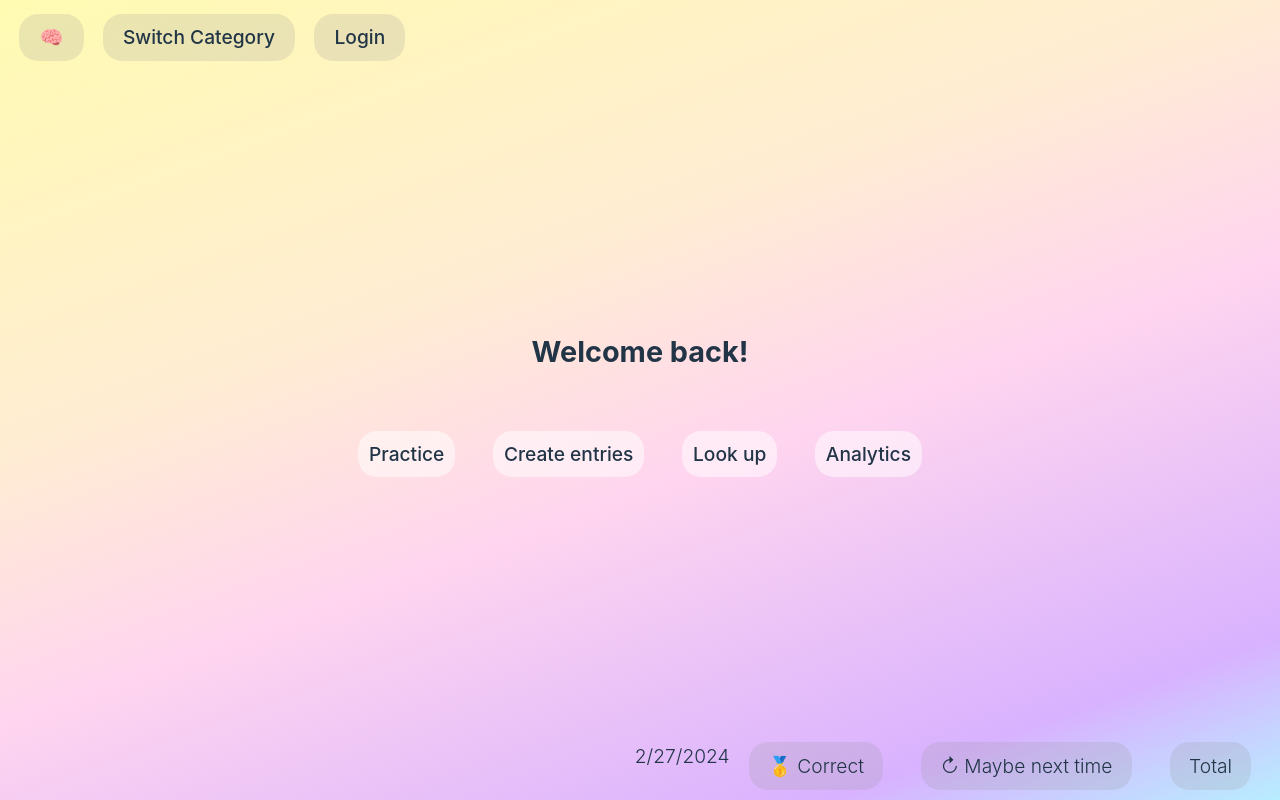
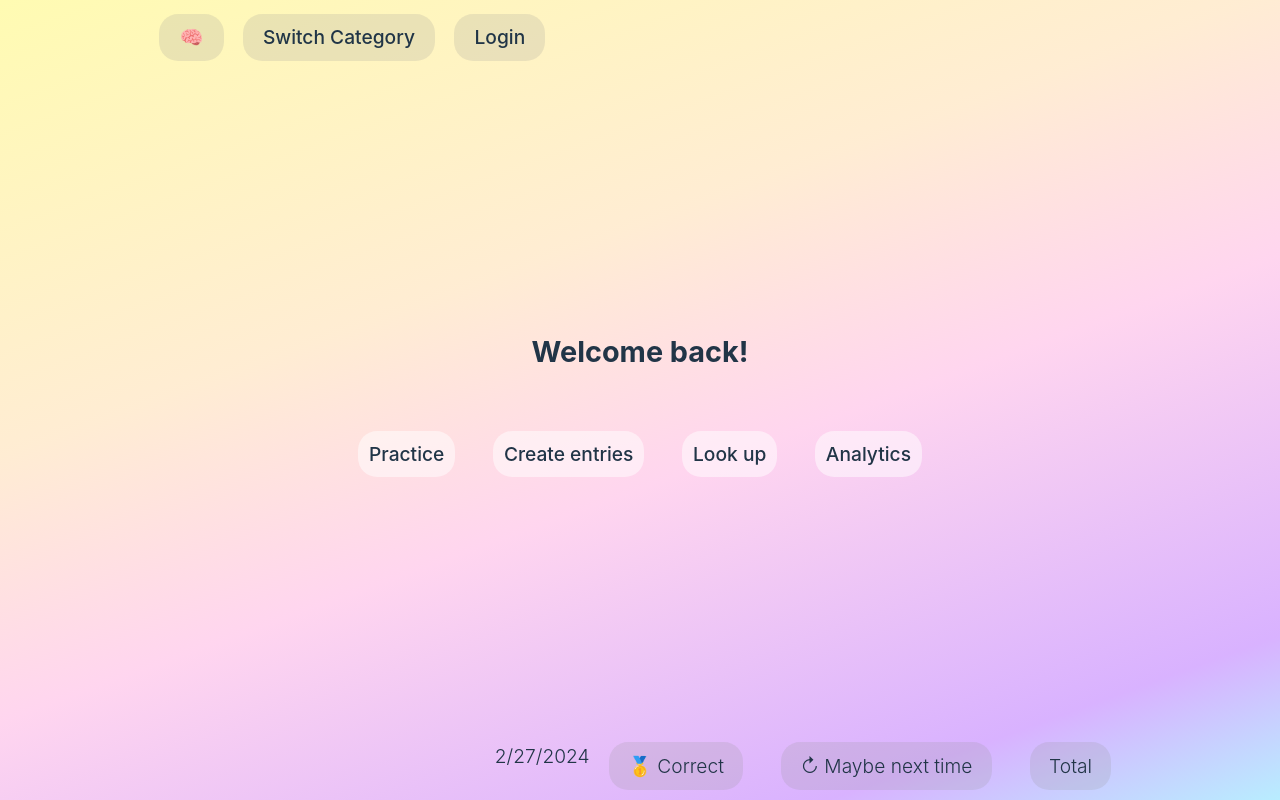
Before and after one commit to extra-jalapenos/apprendio-flashcard-app-frontend, a React (Vite) app: page / in a window 1280 px wide. Built offline with nearby package versions, Linux system fonts and the light colour scheme.

Commit message:
restrain width for better readability on wide screens

```diff
--- a/src/index.css
+++ b/src/index.css
@@ -32,6 +32,7 @@
 
 #root {
   height: 100vh;
+  width: 1000px;
   display: grid;
   grid-template-areas: "header"
   "main"
@@ -64,7 +65,8 @@ a:hover {
 
 body {
   margin: 0;
-  min-width: 1000px;
+  display: grid;
+  place-content: center;
 }
 
 main {
```
